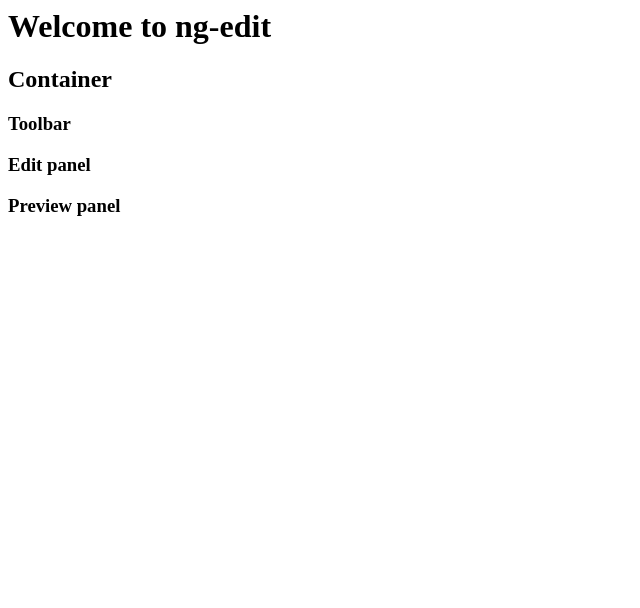
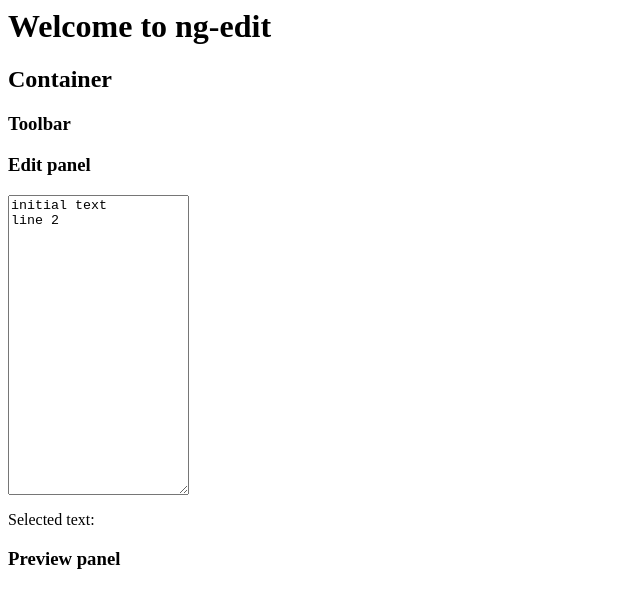
Before and after one commit to yannlefoll125/ng-edit, a plain HTML site: page app/index.html in a window 1280 px wide. Shown: the whole page, without its empty margins (0-640 px from the left). Drawn offline with nearby package versions, Linux system fonts and the light colour scheme.

Commit message:
added app.css and style for edit-area textarea

```diff
--- a/app/index.html
+++ b/app/index.html
@@ -3,9 +3,9 @@
 	<script type="text/javascript" src="https://ajax.googleapis.com/ajax/libs/angularjs/1.5.0/angular.min.js"></script>
 	<script type="text/javascript" src="scripts/app.js"></script>
 	<script type="text/javascript" src="scripts/controllers/containerCtrl.js"></script>
-	<body>
+	<script type="text/javascript" src="scripts/directives/editArea.js"></script>
+	<link rel="stylesheet" href="styles/app.css">
 
-	</body>
 </head>
 <body ng-app="ngEditApp">
 	<h1>Welcome to ng-edit</h1>
--- a/app/scripts/directives/editArea.js
+++ b/app/scripts/directives/editArea.js
@@ -18,15 +18,8 @@ app.directive('editArea', [function() {
 				return textarea.value.substring(textarea.selectionStart, textarea.selectionEnd);
 			}
 
-			/*scope.$watch(scope.t, function(newValue, oldValue) {
-				console.log('watch: selectedText: ' + oldValue);
-				console.log('watch: selectedText: ' + newValue);
-			});*/
-
-
-
 		},
-		template: `<textarea ng-model="t" ng-mouseup="mouseup()" ng-keyup="$event.keyCode >= 37 && $event.keyCode <= 40 && keyup()"></textarea>
+		template: `<textarea ng-model="t" ng-mouseup="mouseup()" ng-keyup="$event.keyCode >= 37 && $event.keyCode <= 40 && keyup()" class="edit-area-textarea"></textarea>
 					<p>Selected text: <br />
 					{{selectedText}}</p>`
 	};
--- /dev/null
+++ b/app/styles/app.css
@@ -0,0 +1,3 @@
+.edit-area-textarea {
+	height: 300px;
+}
--- a/app/views/edit-panel.html
+++ b/app/views/edit-panel.html
@@ -1,3 +1,4 @@
 <div>
 	<h3>Edit panel</h3>
+	<edit-area></edit-area>
 </div>
```
